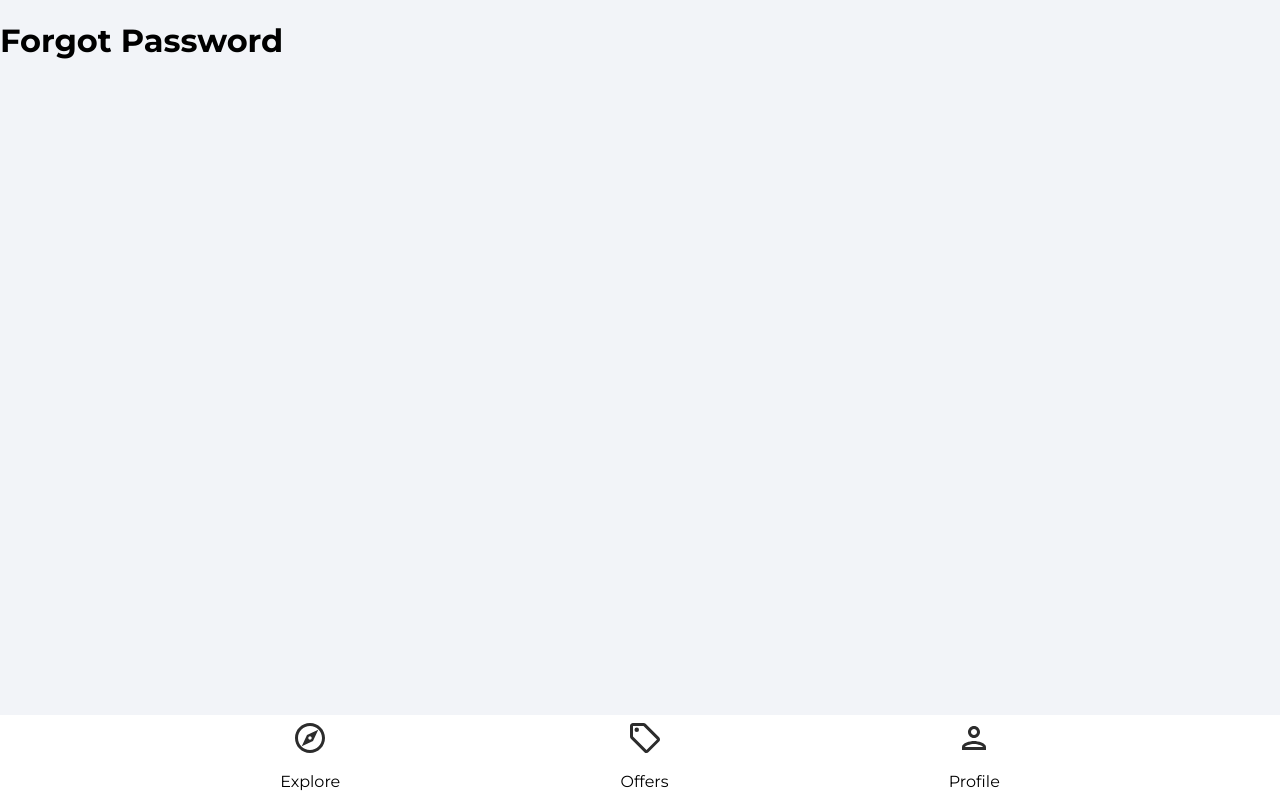
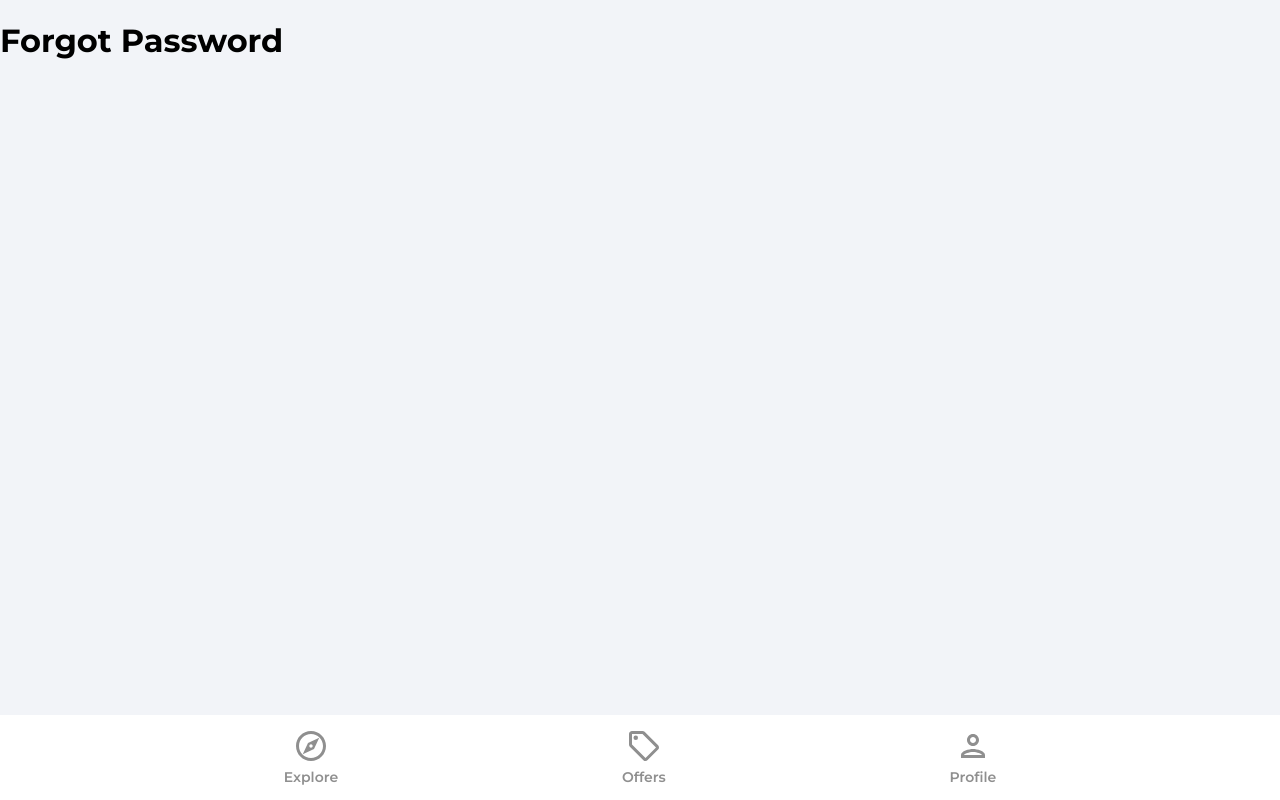
Before and after one commit to daniel7050/House-marketplace-app, a React (Vite) app: page /forgot-password in a window 1280 px wide. Built offline with nearby package versions, Linux system fonts and the light colour scheme.

Commit message:
created the nav bars for the web

```diff
--- /dev/null
+++ b/src/assets/icons/exploreIcon.jsx
@@ -0,0 +1,3 @@
+export const ExploreIcon = (props) =>{
+    return (<svg xmlns="http://www.w3.org/2000/svg" height="24px" viewBox="0 0 24 24" width="24px" {...props}><path d="M0 0h24v24H0V0z" fill="none"/><path d="M12 2C6.48 2 2 6.48 2 12s4.48 10 10 10 10-4.48 10-10S17.52 2 12 2zm0 18c-4.41 0-8-3.59-8-8s3.59-8 8-8 8 3.59 8 8-3.59 8-8 8zm-5.5-2.5l7.51-3.49L17.5 6.5 9.99 9.99 6.5 17.5zm5.5-6.6c.61 0 1.1.49 1.1 1.1s-.49 1.1-1.1 1.1-1.1-.49-1.1-1.1.49-1.1 1.1-1.1z"/></svg>)
+}
--- /dev/null
+++ b/src/assets/icons/offerIcon.jsx
@@ -0,0 +1,3 @@
+export const OfferIcon = (props) => {
+    return(<svg xmlns="http://www.w3.org/2000/svg" height="24px" viewBox="0 0 24 24" width="24px" {...props}><path d="M0 0h24v24H0V0z" fill="none"/><path d="M21.41 11.58l-9-9C12.05 2.22 11.55 2 11 2H4c-1.1 0-2 .9-2 2v7c0 .55.22 1.05.59 1.42l9 9c.36.36.86.58 1.41.58s1.05-.22 1.41-.59l7-7c.37-.36.59-.86.59-1.41s-.23-1.06-.59-1.42zM13 20.01L4 11V4h7v-.01l9 9-7 7.02z"/><circle cx="6.5" cy="6.5" r="1.5"/></svg>)
+}
--- /dev/null
+++ b/src/assets/icons/personOutlineIcon.jsx
@@ -0,0 +1,3 @@
+export const PersonOutlineIcon = (props) => {
+return(<svg xmlns="http://www.w3.org/2000/svg" height="24px" viewBox="0 0 24 24" width="24px" {...props}><path d="M0 0h24v24H0V0z" fill="none"/><path d="M12 6c1.1 0 2 .9 2 2s-.9 2-2 2-2-.9-2-2 .9-2 2-2m0 10c2.7 0 5.8 1.29 6 2H6c.23-.72 3.31-2 6-2m0-12C9.79 4 8 5.79 8 8s1.79 4 4 4 4-1.79 4-4-1.79-4-4-4zm0 10c-2.67 0-8 1.34-8 4v2h16v-2c0-2.66-5.33-4-8-4z"/></svg>)
+}
--- a/src/components/Navbar.jsx
+++ b/src/components/Navbar.jsx
@@ -1,24 +1,33 @@
 import {useNavigate, useLocation} from 'react-router-dom'
-import {ReactComponent as OfferIcon} from '../assets/svg/localOfferIcon.svg'
-import {ReactComponent as ExploreIcon} from '../assets/svg/exploreIcon.svg'
-import {ReactComponent as PersonOutlineIcon} from '../assets/svg/personOutlineIcon.svg'
+import { OfferIcon } from '../assets/icons/offerIcon'
+import {ExploreIcon} from '../assets/icons/exploreIcon'
+import { PersonOutlineIcon } from '../assets/icons/personOutlineIcon'
 
 function Navbar() {
+    const navigate = useNavigate()
+    const location = useLocation()
+
+    const pathMatchRoute = (route) => {
+        if(route === location.pathname) {
+            return true
+        }
+    }
+
     return (
         <footer className= 'navbar'>
             <nav className='navbarNav'>
                 <ul className= 'navbarListItems'>
-                    <li className='navbarListItem'>
-                        <ExploreIcon fill= '#2c2c2c' width= '36px' height= '36px'/>
-                        <p>Explore</p>
+                    <li className='navbarListItem' onClick= {() => navigate('/')}>
+                        <ExploreIcon fill={pathMatchRoute('/') ? '#2c2c2c' : '#8f8f8f'} width='36px' height='36px'/>
+                        <p className={pathMatchRoute('/') ? 'navbarListItemNameActive' : 'navbarListItemName'}>Explore</p>
                     </li>
-                    <li className='navbarListItem'>
-                        <OfferIcon fill= '#2c2c2c' width= '36px' height= '36px'/>
-                        <p>Offers</p>
+                    <li className='navbarListItem'  onClick= {() => navigate('/offers')}>
+                        <OfferIcon fill={pathMatchRoute('/offers') ? '#2c2c2c' : '#8f8f8f'} width='36px' height='36px'/>
+                        <p className={pathMatchRoute('/offers') ? 'navbarListItemNameActive' : 'navbarListItemName'}>Offers</p>
                     </li>
-                    <li className='navbarListItem'>
-                        <PersonOutlineIcon fill= '#2c2c2c' width= '36px' height= '36px'/>
-                        <p>Profile</p>
+                    <li className='navbarListItem'  onClick= {() => navigate('/profile')}>
+                        <PersonOutlineIcon fill={pathMatchRoute('/profile') ? '#2c2c2c' : '#8f8f8f'} width='36px' height='36px'/>
+                        <p className={pathMatchRoute('/profile') ? 'navbarListItemNameActive' : 'navbarListItemName'}>Profile</p>
                     </li>
                 </ul>
             </nav>
```
